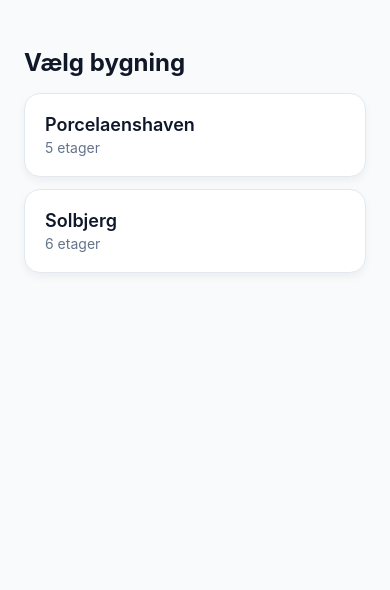
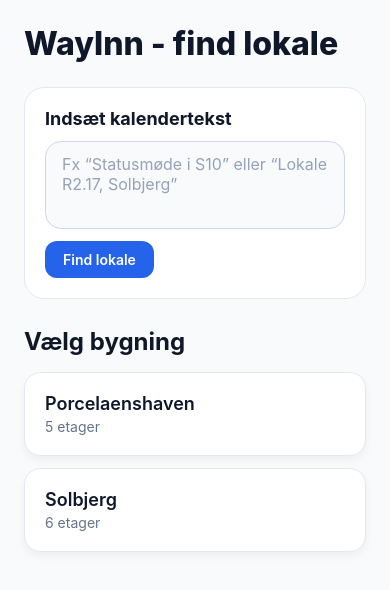
Before and after one commit to nodaniels/prototype, a React Native app in the folder wayinreact/: screen / in a window 390 px wide. Shown: the top 590 px of the page. Built offline with nearby package versions, Linux system fonts and the light colour scheme.

Commit message:
opdateret UI

```diff
--- a/wayinreact/App.tsx
+++ b/wayinreact/App.tsx
@@ -1,4 +1,4 @@
-import React, { useMemo, useState } from 'react';
+import React, { useCallback, useMemo, useState } from 'react';
 import {
   KeyboardAvoidingView,
   Platform,
@@ -55,6 +55,8 @@ const App: React.FC = () => {
   const [searchQuery, setSearchQuery] = useState('');
   const [displayedFloor, setDisplayedFloor] = useState<DisplayedFloor | null>(null);
   const [errorMessage, setErrorMessage] = useState<string | null>(null);
+  const [quickLookupValue, setQuickLookupValue] = useState('');
+  const [quickLookupError, setQuickLookupError] = useState<string | null>(null);
 
   const buildingEntries = useMemo<BuildingEntry[]>(() => {
     return Object.entries(typedPayload.buildings).map(([key, value]) => ({
@@ -77,10 +79,87 @@ const App: React.FC = () => {
     return listRoomIds(selectedBuilding).slice(0, 20);
   }, [selectedBuilding]);
 
-  const handleSelectBuilding = (key: string) => {
+  const searchAcrossBuildings = useCallback(
+    (query: string): { buildingKey: string; result: SearchResult } | null => {
+      const normalized = query.trim().toUpperCase();
+      if (!normalized) {
+        return null;
+      }
+      for (const [buildingKey, building] of Object.entries(typedPayload.buildings)) {
+        const match = searchRoomInBuilding(building, normalized);
+        if (match) {
+          return { buildingKey, result: match };
+        }
+      }
+      return null;
+    },
+    [],
+  );
+
+  const extractRoomFromText = useCallback(
+    (input: string): { buildingKey: string; result: SearchResult } | null => {
+      if (!input.trim()) {
+        return null;
+      }
+
+      const directMatch = searchAcrossBuildings(input);
+      if (directMatch) {
+        return directMatch;
+      }
+
+      const tokens = input.match(/[A-ZÆØÅ0-9._-]+/gi);
+      if (tokens) {
+        for (const token of tokens) {
+          const match = searchAcrossBuildings(token);
+          if (match) {
+            return match;
+          }
+        }
+      }
+
+      return null;
+    },
+    [searchAcrossBuildings],
+  );
+
+  const applySearchResult = useCallback(
+    (buildingKey: string, result: SearchResult) => {
+      setSelectedBuildingKey(buildingKey);
+      setSearchQuery(result.room.id);
+      setQuickLookupError(null);
+      setDisplayedFloor({
+        floorKey: result.floorKey,
+        floor: result.floor,
+        room: result.room,
+        entrance: result.entrance,
+        fromSearch: true,
+      });
+      setErrorMessage(null);
+    },
+    [],
+  );
+
+  const handleQuickLookup = useCallback(() => {
+    if (!quickLookupValue.trim()) {
+      setQuickLookupError('Indsæt et lokalenummer');
+      return;
+    }
+
+    const match = extractRoomFromText(quickLookupValue);
+    if (!match) {
+      setQuickLookupError('Kunne ikke finde lokalet. Tjek at nummeret er korrekt.');
+      return;
+    }
+
+    setQuickLookupError(null);
+    applySearchResult(match.buildingKey, match.result);
+  }, [applySearchResult, extractRoomFromText, quickLookupValue]);
+
+  const handleSelectBuilding = useCallback((key: string) => {
     setSelectedBuildingKey(key);
     setSearchQuery('');
     setErrorMessage(null);
+    setQuickLookupError(null);
 
     const building = typedPayload.buildings[key];
     if (!building) {
@@ -102,41 +181,60 @@ const App: React.FC = () => {
     } else {
       setDisplayedFloor(null);
     }
-  };
+  }, []);
 
-  const handleSearch = () => {
-    if (!selectedBuilding) {
+  const handleSearch = useCallback(() => {
+    const trimmedQuery = searchQuery.trim();
+    if (!trimmedQuery) {
       return;
     }
 
-    const result = searchRoomInBuilding(selectedBuilding, searchQuery);
+    if (selectedBuilding && selectedBuildingKey) {
+      const result = searchRoomInBuilding(selectedBuilding, trimmedQuery);
       if (!result) {
-      setDisplayedFloor((prev) => (prev && !prev.fromSearch ? prev : null));
-      setErrorMessage(`Kunne ikke finde "${searchQuery}"`);
+        setErrorMessage('Kunne ikke finde lokalet. Tjek at nummeret er korrekt.');
+        return;
+      }
+      applySearchResult(selectedBuildingKey, result);
       return;
     }
 
-    setDisplayedFloor({
-      floorKey: result.floorKey,
-      floor: result.floor,
-      room: result.room,
-      entrance: result.entrance,
-      fromSearch: true,
-    });
-    setErrorMessage(null);
-  };
+    const globalMatch = extractRoomFromText(trimmedQuery);
+    if (!globalMatch) {
+      setErrorMessage('Kunne ikke finde lokalet. Vælg en bygning eller indsæt et gyldigt lokalenummer.');
+      return;
+    }
 
-  const handleSuggestionPress = (roomId: string) => {
-    setSearchQuery(roomId);
-    setTimeout(handleSearch, 0);
-  };
+    applySearchResult(globalMatch.buildingKey, globalMatch.result);
+  }, [
+    applySearchResult,
+    extractRoomFromText,
+    searchQuery,
+    selectedBuilding,
+    selectedBuildingKey,
+  ]);
 
-  const handleBack = () => {
+  const handleSuggestionPress = useCallback(
+    (roomId: string) => {
+      if (!selectedBuilding || !selectedBuildingKey) {
+        return;
+      }
+      const result = searchRoomInBuilding(selectedBuilding, roomId);
+      if (!result) {
+        return;
+      }
+      applySearchResult(selectedBuildingKey, result);
+    },
+    [applySearchResult, selectedBuilding, selectedBuildingKey],
+  );
+
+  const handleBack = useCallback(() => {
     setSelectedBuildingKey(null);
     setSearchQuery('');
     setDisplayedFloor(null);
     setErrorMessage(null);
-  };
+    setQuickLookupError(null);
+  }, []);
 
   return (
     <SafeAreaView style={styles.safeArea}>
@@ -152,11 +250,40 @@ const App: React.FC = () => {
                 <Pressable onPress={handleBack} style={styles.backButton} accessibilityRole="button">
                   <Text style={styles.backLabel}>← Tilbage</Text>
                 </Pressable>
-              ) : null}
+                ) : (
+                  <>
+                    <Text style={styles.title}>WayInn - find lokale</Text>
 
+                  </>
+                )}
             </View>
 
             {!selectedBuilding ? (
+              <View style={styles.landing}>
+                <View style={styles.quickLookupCard}>
+                  <Text style={styles.quickLookupTitle}>Indsæt kalendertekst</Text>
+                  <TextInput
+                    value={quickLookupValue}
+                    onChangeText={(value) => {
+                      setQuickLookupValue(value);
+                      setQuickLookupError(null);
+                    }}
+                    placeholder="Fx “Statusmøde i S10” eller “Lokale R2.17, Solbjerg”"
+                    placeholderTextColor="#94a3b8"
+                    style={styles.quickLookupInput}
+                    multiline
+                    textAlignVertical="top"
+                    autoCorrect={false}
+                    onSubmitEditing={handleQuickLookup}
+                    blurOnSubmit
+                  />
+                  <Pressable style={styles.quickLookupButton} onPress={handleQuickLookup}>
+                    <Text style={styles.quickLookupButtonLabel}>Find lokale</Text>
+                  </Pressable>
+                  {quickLookupError ? <Text style={styles.error}>{quickLookupError}</Text> : null}
+                </View>
+
+                <View style={styles.buildingPickerSection}>
                   <BuildingPicker
                     buildings={buildingEntries.map((entry: BuildingEntry) => ({
                       key: entry.key,
@@ -165,6 +292,8 @@ const App: React.FC = () => {
                     }))}
                     onSelect={handleSelectBuilding}
                   />
+                </View>
+              </View>
             ) : (
               <View style={styles.searchSection}>
                 <Text style={styles.sectionTitle}>{selectedBuilding.originalName.toUpperCase()}</Text>
@@ -295,6 +424,55 @@ const styles = StyleSheet.create({
     color: '#64748b',
     fontSize: 16,
   },
+  landing: {
+    gap: 28,
+  },
+  quickLookupCard: {
+    gap: 12,
+    backgroundColor: '#ffffff',
+    padding: 20,
+    borderRadius: 20,
+    borderWidth: StyleSheet.hairlineWidth,
+    borderColor: '#e2e8f0',
+  },
+  quickLookupTitle: {
+    fontSize: 18,
+    fontWeight: '700',
+    color: '#0f172a',
+  },
+  quickLookupDescription: {
+    color: '#475467',
+    lineHeight: 20,
+  },
+  quickLookupInput: {
+    minHeight: 88,
+    borderRadius: 16,
+    borderWidth: StyleSheet.hairlineWidth,
+    borderColor: '#cbd5f5',
+    backgroundColor: '#f8fafc',
+    paddingHorizontal: 16,
+    paddingVertical: 12,
+    fontSize: 16,
+    color: '#0f172a',
+  },
+  quickLookupButton: {
+    alignSelf: 'flex-start',
+    backgroundColor: '#2563eb',
+    paddingHorizontal: 18,
+    paddingVertical: 10,
+    borderRadius: 12,
+  },
+  quickLookupButtonLabel: {
+    color: '#ffffff',
+    fontWeight: '600',
+  },
+  quickLookupHint: {
+    color: '#64748b',
+    fontSize: 13,
+  },
+  buildingPickerSection: {
+    gap: 12,
+  },
   searchSection: {
     gap: 20,
   },
```
Lines whose indentation alone changed are shown as unchanged.
